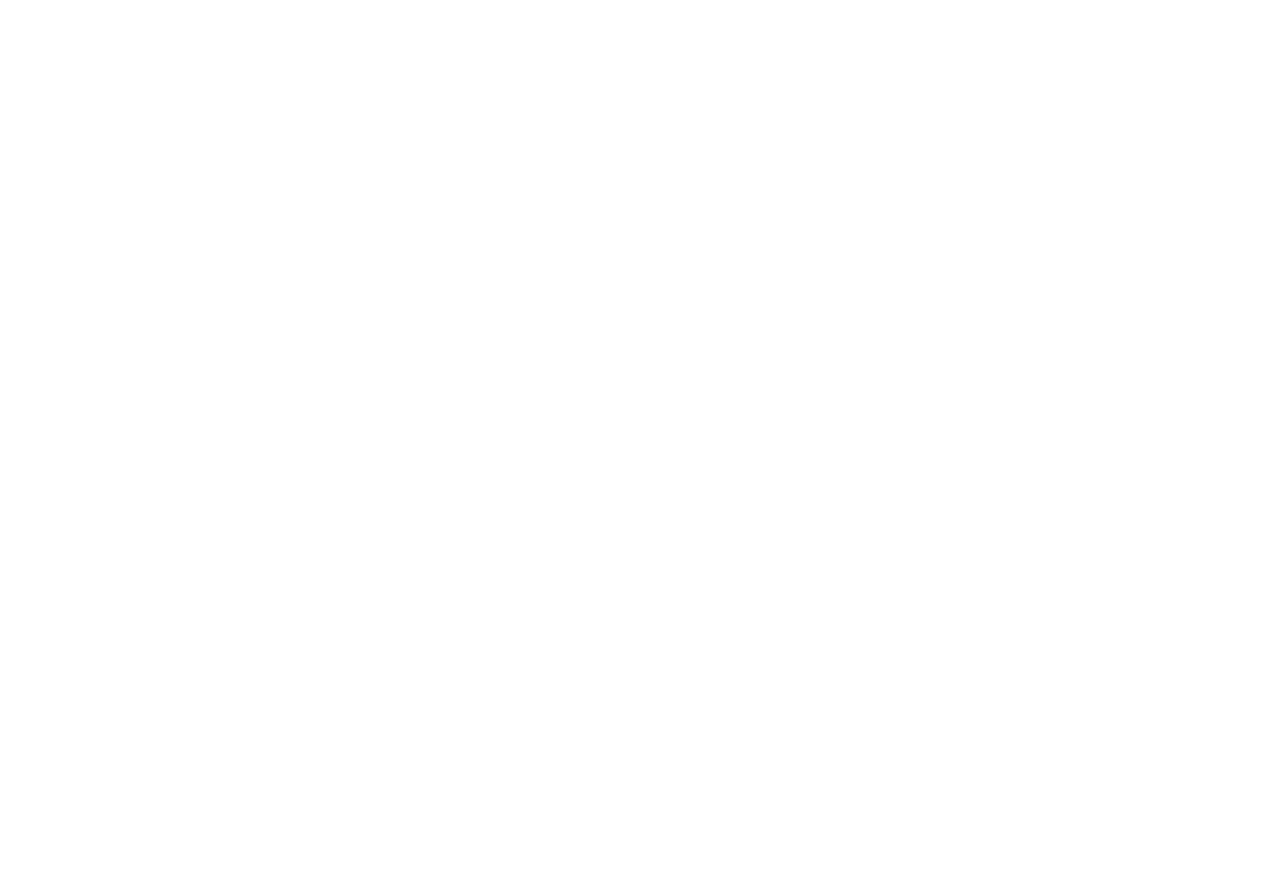
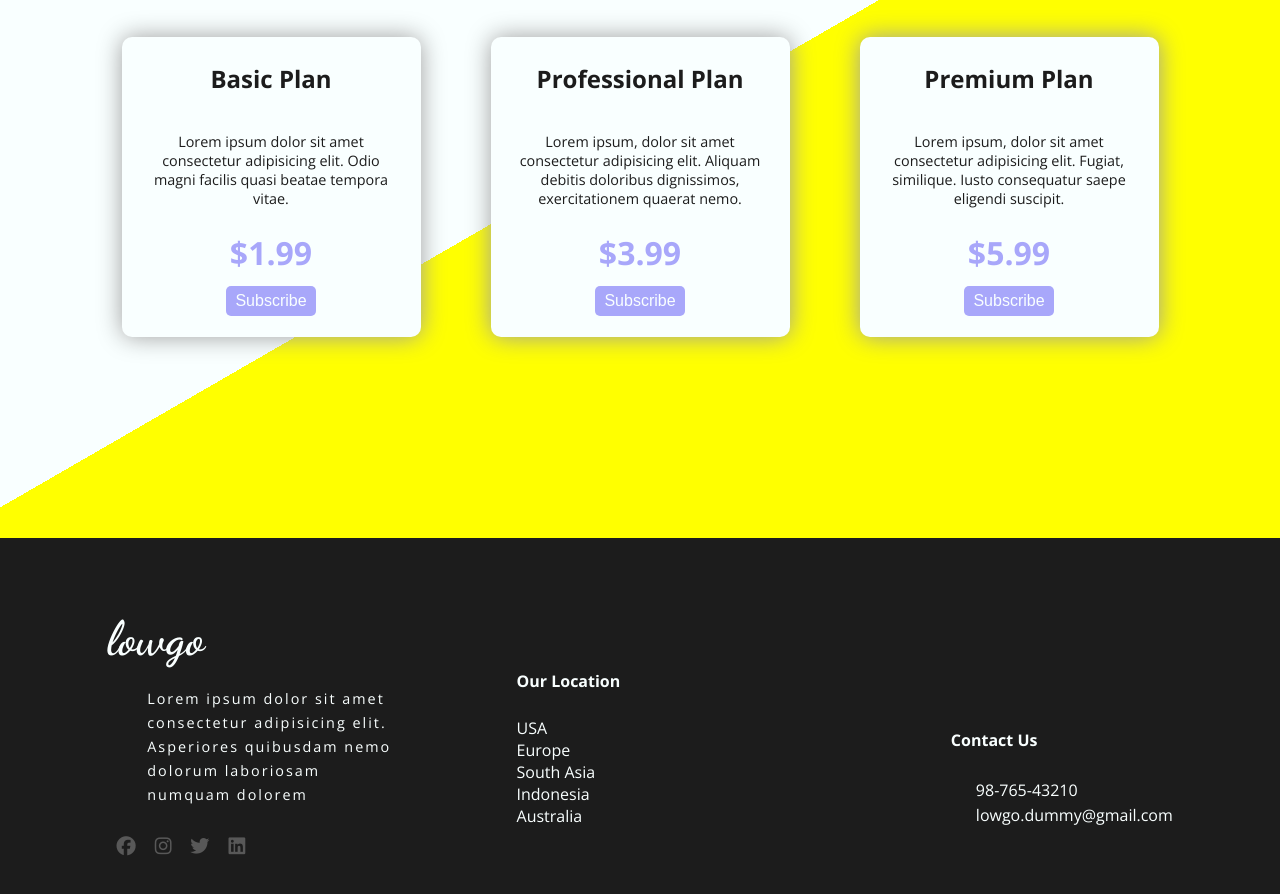
Before and after one commit to nimeshakya/lowgo-landing-page, a React (Create React App) app: page / in a window 1280 px wide. Shown: the part 1862-2756 px from the top of the page. Before the commit the page ends 1654 px from the top, so only its background shows below. Built offline with nearby package versions, Linux system fonts and the light colour scheme.

Commit message:
completed for large screen

```diff
--- a/src/components/Footer.js
+++ b/src/components/Footer.js
@@ -1,7 +1,54 @@
 import React from 'react';
 
 const Footer = () => {
-    return <div>footer</div>;
+    return (
+        <footer>
+            <div className='lowgo-msg'>
+                <h1>lowgo</h1>
+                <p className='footer-msg'>
+                    Lorem ipsum dolor sit amet consectetur adipisicing elit.
+                    Asperiores quibusdam nemo dolorum laboriosam numquam dolorem
+                </p>
+                <ul className='footer-social-media'>
+                    <li>
+                        <a href='#' className='social-link'>
+                            <i class='fab fa-facebook'></i>
+                        </a>
+                    </li>
+                    <li>
+                        <a href='#' className='social-link'>
+                            <i class='fab fa-instagram'></i>
+                        </a>
+                    </li>
+                    <li>
+                        <a href='#' className='social-link'>
+                            <i class='fab fa-twitter'></i>
+                        </a>
+                    </li>
+                    <li>
+                        <a href='#' className='social-link'>
+                            <i class='fab fa-linkedin'></i>
+                        </a>
+                    </li>
+                </ul>
+            </div>
+            <div className='location-info'>
+                <h4>Our Location</h4>
+                <ul className='locations'>
+                    <li class='location'>USA</li>
+                    <li class='location'>Europe</li>
+                    <li class='location'>South Asia</li>
+                    <li class='location'>Indonesia</li>
+                    <li class='location'>Australia</li>
+                </ul>
+            </div>
+            <div className='contacts'>
+                <h4>Contact Us</h4>
+                <p>98-765-43210</p>
+                <p>lowgo.dummy@gmail.com</p>
+            </div>
+        </footer>
+    );
 };
 
 export default Footer;
--- a/src/components/SubCard.js
+++ /dev/null
@@ -1,7 +0,0 @@
-import React from 'react';
-
-const SubCard = () => {
-    return <div>Subscription Card</div>;
-};
-
-export default SubCard;
--- a/src/components/Subscriptions.js
+++ b/src/components/Subscriptions.js
@@ -1,12 +1,41 @@
 import React from 'react';
-
-import SubCard from './SubCard';
 
 const Subscriptions = () => {
     return (
-        <div>
-            Subscriptions <SubCard />
-        </div>
+        <section className='section-subscription'>
+            <h1>Subscriptions</h1>
+            <div className='subscription-container'>
+                <div className='subscription'>
+                    <h4>Basic Plan</h4>
+                    <p>
+                        Lorem ipsum dolor sit amet consectetur adipisicing elit.
+                        Odio magni facilis quasi beatae tempora vitae.
+                    </p>
+                    <h6>$1.99</h6>
+                    <button className='subscribe-btn'>subscribe</button>
+                </div>
+                <div className='subscription'>
+                    <h4>Professional Plan</h4>
+                    <p>
+                        Lorem ipsum, dolor sit amet consectetur adipisicing
+                        elit. Aliquam debitis doloribus dignissimos,
+                        exercitationem quaerat nemo.
+                    </p>
+                    <h6>$3.99</h6>
+                    <button className='subscribe-btn'>subscribe</button>
+                </div>
+                <div className='subscription'>
+                    <h4>Premium Plan</h4>
+                    <p>
+                        Lorem ipsum, dolor sit amet consectetur adipisicing
+                        elit. Fugiat, similique. Iusto consequatur saepe
+                        eligendi suscipit.
+                    </p>
+                    <h6>$5.99</h6>
+                    <button className='subscribe-btn'>subscribe</button>
+                </div>
+            </div>
+        </section>
     );
 };
 
--- a/src/index.css
+++ b/src/index.css
@@ -195,3 +195,139 @@
     letter-spacing: 2px;
 }
 /* About */
+
+/* Subscriptions */
+.section-subscription {
+    background: linear-gradient(
+        330deg,
+        var(--yellow) 50%,
+        var(--creamy-white) 0
+    );
+    width: 100%;
+    height: 100vh;
+    display: flex;
+    justify-content: center;
+    align-items: center;
+    flex-direction: column;
+    padding: 25px;
+}
+
+.section-subscription > h1 {
+    color: var(--primary-text);
+    font-size: 3rem;
+    text-transform: capitalize;
+    font-family: var(--quote-font);
+    margin-bottom: 40px;
+}
+
+.subscription-container {
+    display: flex;
+    justify-content: center;
+    align-items: center;
+    width: 90%;
+}
+
+.subscription {
+    background-color: var(--creamy-white);
+    text-align: center;
+    border-radius: 10px;
+    display: flex;
+    justify-content: space-between;
+    align-items: center;
+    flex-direction: column;
+    margin: 0 35px;
+    padding: 20px;
+    width: 30%;
+    min-height: 300px;
+    height: auto;
+    color: var(--primary-text);
+    font-family: var(--text-font);
+    box-shadow: 0 0 1.5rem #9e9e9e;
+    transition: -webkit-transform 0.2s ease-in-out;
+    transition: transform 0.2s ease-in-out;
+}
+.subscription:hover {
+    transform: scale(1.2);
+}
+
+.subscription > h4 {
+    font-size: 1.5rem;
+    margin: 5px 0 15px;
+}
+.subscription > p {
+    font-size: 0.9rem;
+    margin: 20px 0;
+}
+.subscription > h6 {
+    font-size: 2rem;
+    color: var(--secondary-color);
+    margin-bottom: 10px;
+}
+.subscribe-btn {
+    background-color: var(--secondary-color);
+    border-radius: 5px;
+    border: none;
+    color: var(--creamy-white);
+    font-size: 1rem;
+    width: 90px;
+    height: 30px;
+    text-transform: capitalize;
+}
+.subscribe-btn:hover {
+    cursor: pointer;
+    background-color: #908ff7;
+}
+/* Subscriptions */
+
+/* Footer */
+footer {
+    width: 100%;
+    height: 60vh;
+    padding: 0 50px;
+    background-color: var(--primary-text);
+    color: var(--creamy-white);
+    font-family: var(--text-font);
+    display: flex;
+    justify-content: space-around;
+    align-items: center;
+}
+.lowgo-msg {
+    width: 25%;
+    height: 70%;
+}
+.lowgo-msg > h1 {
+    font-family: var(--lowgo-font);
+    font-weight: 700;
+    font-size: 3rem;
+}
+.footer-msg {
+    margin: 20px 0 20px 40px;
+    line-height: 1.5rem;
+    letter-spacing: 2px;
+    font-size: 0.9rem;
+}
+.footer-social-media {
+    width: 50%;
+    display: flex;
+    justify-content: space-around;
+    margin-top: 25px;
+    align-items: center;
+}
+.location-info {
+    width: 25%;
+    height: 45%;
+}
+.location-info > h4 {
+    margin-bottom: 25px;
+}
+.contacts {
+    margin-left: 25px;
+    line-height: 25px;
+}
+.contacts > h4 {
+    margin-bottom: 25px;
+}
+.contacts > p {
+    margin-left: 25px;
+}
+/* Footer */
```
